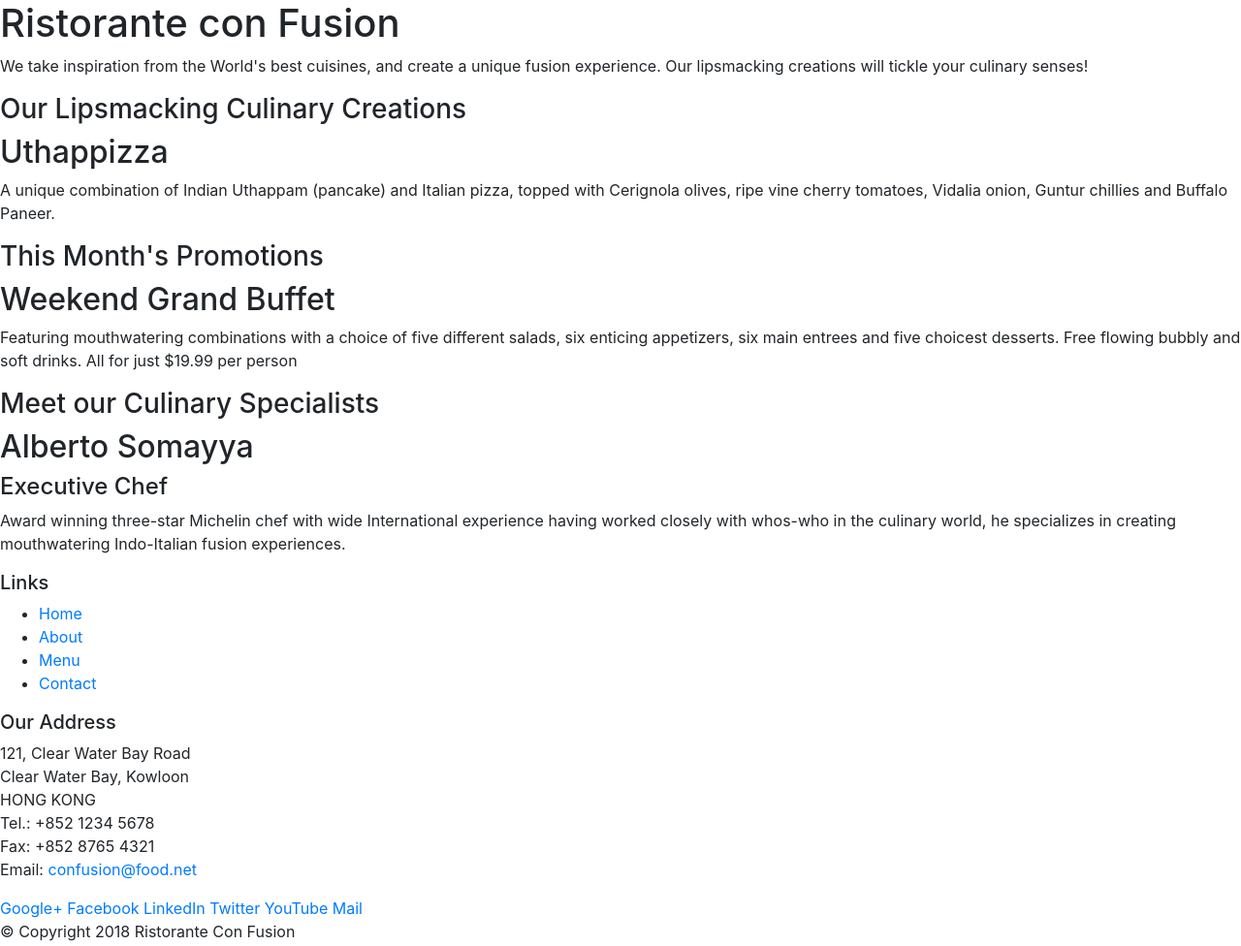
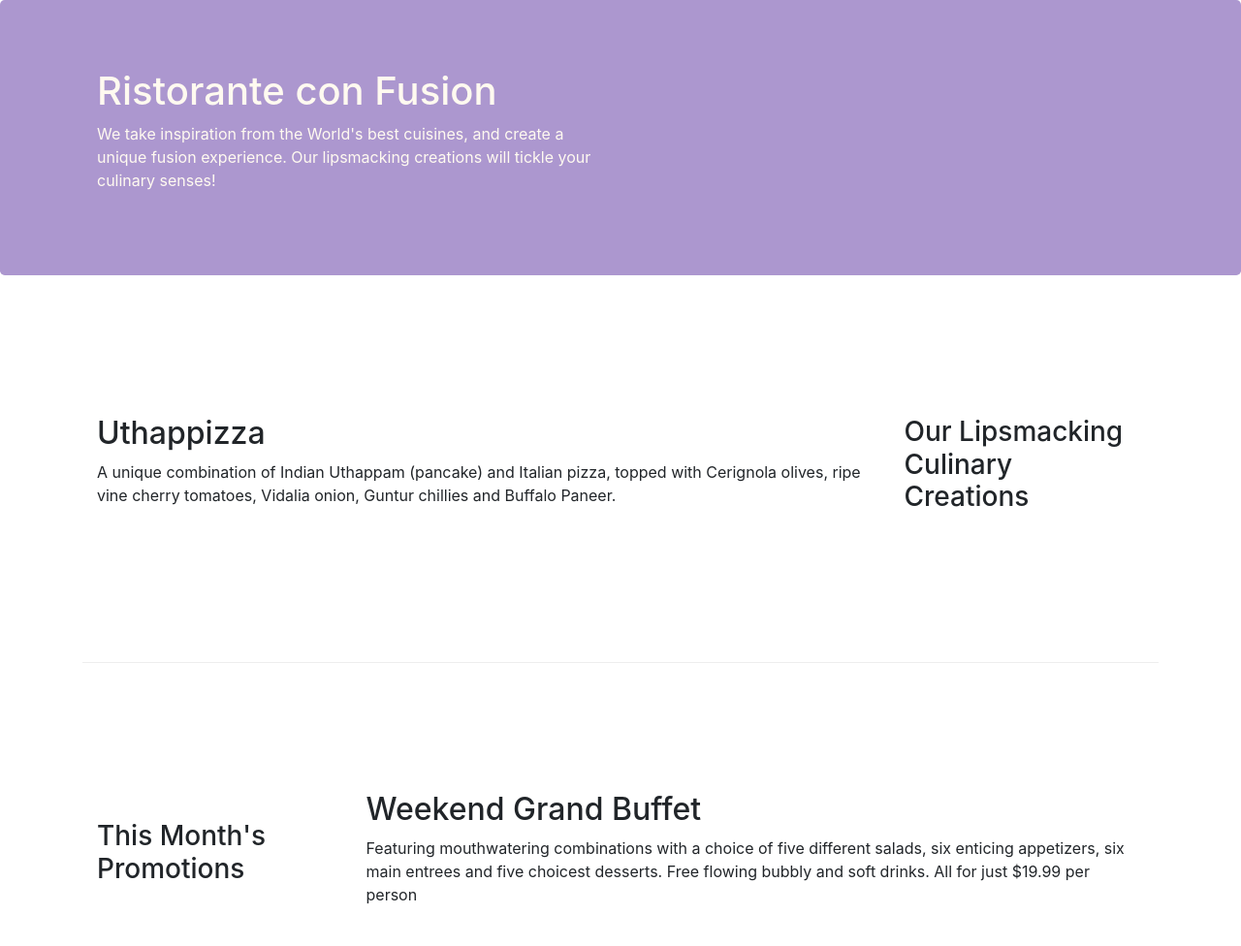
Before and after one commit to modestlearner/Bootstrap_Intro, a website: page conFusion/index.html in a window 1280 px wide. Shown: the top 976 px of the page at 97% size. Drawn offline with nearby package versions, Linux system fonts and the light colour scheme.

Commit message:
Bootstrap Grid 2

```diff
--- /dev/null
+++ b/conFusion/css/styles.css
@@ -0,0 +1,30 @@
+.row-header{
+    margin: 0px auto;
+    padding:0px auto ;
+}
+
+.row-content{
+    margin: 0px auto;
+    padding: 50px 0px 50px 0px;
+    border-bottom: 1px ridge;
+    min-height: 400px;
+}
+
+.footer{
+    background-color: aliceblue;
+    margin: 0px auto;
+    padding: 20px 0px;
+}
+.jumbotron{
+    padding: 70px 30px;
+    margin: 0px auto;
+    background: rgb(172, 151, 207);
+    color:floralwhite;
+}
+.address{
+    font-size: 80%;
+    margin: 0px auto;
+    color: #0f0f0f;
+
+
+}
--- a/conFusion/index.html
+++ b/conFusion/index.html
@@ -10,52 +10,54 @@
 
       <!-- Bootstrap CSS -->
       <link rel="stylesheet" href="node_modules/bootstrap/dist/css/bootstrap.min.css">
+      <link rel = "stylesheet" href = "css/styles.css">
+
       <title>Ristorante Con Fusion</title>
 
 </head>
 
 <body>
 
-    <header>
-        <div>
-            <div>
-                <div>
+    <header class = 'jumbotron'>
+        <div class = 'container'>
+            <div class = 'row row-header'>
+                <div class = 'col-12 col-sm-6'>
                     <h1>Ristorante con Fusion</h1>
                     <p>We take inspiration from the World's best cuisines, and create a unique fusion experience. Our lipsmacking creations will tickle your culinary senses!</p>
                 </div>
-                <div>
+                <div class = 'col-12 col-sm'>
                 </div>
             </div>
         </div>
     </header>
 
-    <div>
-        <div>
-            <div>
+    <div class = 'container'>
+        <div class = 'row row-content align-items-center'>
+            <div class = 'col-12 col-sm-4 order-sm-last col-md-3'>
                 <h3>Our Lipsmacking Culinary Creations</h3>
             </div>
-            <div>
+            <div class = 'col-12 col-sm order-sm-first col-md'>
                 <h2>Uthappizza</h2>
                 <p>A unique combination of Indian Uthappam (pancake) and Italian pizza, topped with Cerignola olives, ripe vine cherry tomatoes, Vidalia onion, Guntur chillies and Buffalo Paneer.</p>
             </div>
         </div>
 
 
-        <div>
-            <div>
+        <div class= 'row row-content align-items-center'>
+            <div class = 'col-12 col-sm-4 col-md-3'>
                 <h3>This Month's Promotions</h3>
             </div>
-            <div>
+            <div class = 'col-12 col-sm col-md'>
                 <h2>Weekend Grand Buffet</h2>
                 <p>Featuring mouthwatering combinations with a choice of five different salads, six enticing appetizers, six main entrees and five choicest desserts. Free flowing bubbly and soft drinks. All for just $19.99 per person </p>
             </div>
         </div>
 
-        <div>
-            <div>
+        <div class = 'row row-content align-items-center'>
+            <div class = 'col-12 col-sm-4 order-sm-last col-md-3'>
                 <h3>Meet our Culinary Specialists</h3>
             </div>
-            <div>
+            <div class = 'col-12 col-sm order-sm-first col-md'>
                 <h2>Alberto Somayya</h2>
                 <h4>Executive Chef</h4>
                 <p>Award winning three-star Michelin chef with wide International experience having worked closely with whos-who in the culinary world, he specializes in creating mouthwatering Indo-Italian fusion experiences. </p>
@@ -63,19 +65,19 @@
         </div>
     </div>
 
-    <footer>
-        <div>
-            <div>
-                <div>
+    <footer class = "footer">
+        <div class = 'container'>
+            <div class = 'row'>
+                <div class = 'col-4 col-sm-2 offset-1'>
                     <h5>Links</h5>
-                    <ul>
+                    <ul class = "list-unstyled">
                         <li><a href="#">Home</a></li>
                         <li><a href="#">About</a></li>
                         <li><a href="#">Menu</a></li>
                         <li><a href="#">Contact</a></li>
                     </ul>
                 </div>
-                <div>
+                <div class = 'col-7 col-sm-5'>
                     <h5>Our Address</h5>
                     <address>
 		              121, Clear Water Bay Road<br>
@@ -86,8 +88,8 @@
 		              Email: <a href="mailto:confusion@food.net">confusion@food.net</a>
 		           </address>
                 </div>
-                <div>
-                    <div>
+                <div class = "col-12 col-sm-4 align-self-center">
+                    <div class = "text-center">
                         <a href="http://google.com/+">Google+</a>
                         <a href="http://www.facebook.com/profile.php?id=">Facebook</a>
                         <a href="http://www.linkedin.com/in/">LinkedIn</a>
@@ -97,8 +99,8 @@
                     </div>
                 </div>
            </div>
-           <div>
-                <div>
+           <div class = 'row justify-content-center'>
+                <div class = 'col-auto'>
                     <p>© Copyright 2018 Ristorante Con Fusion</p>
                 </div>
            </div>
```
